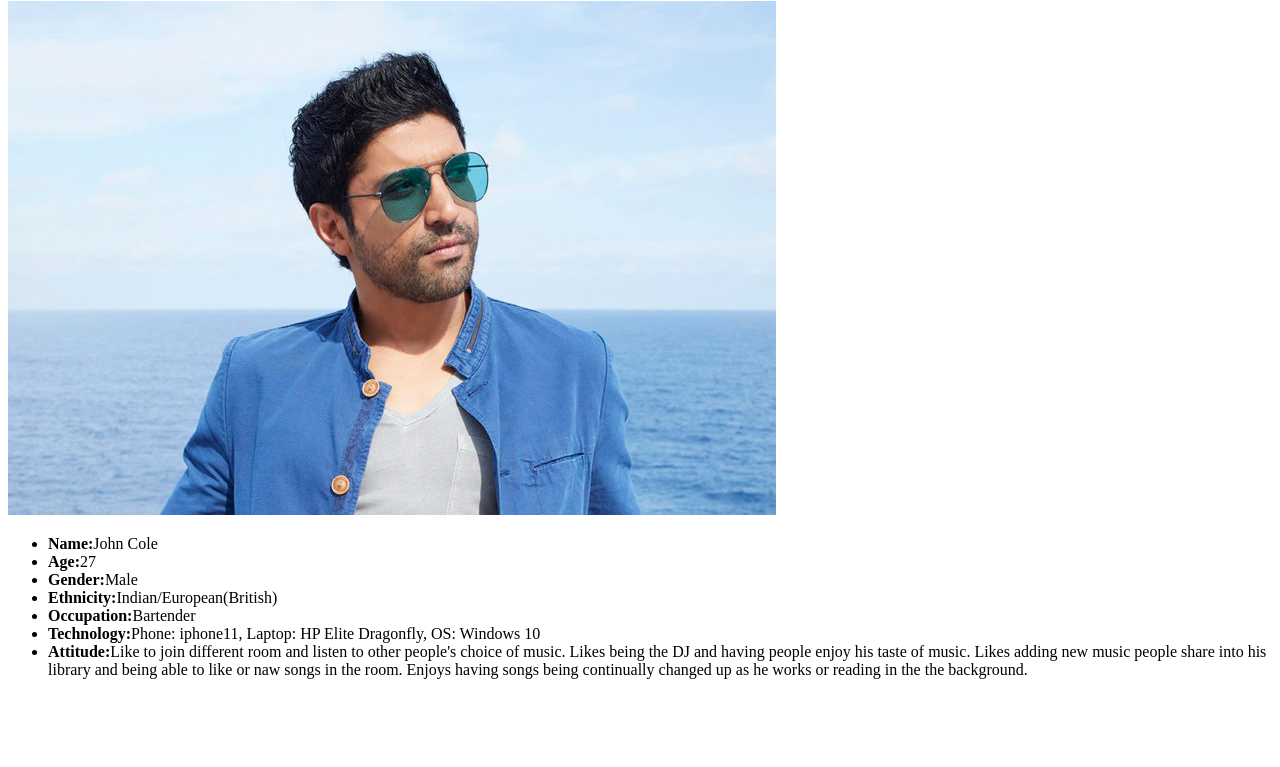
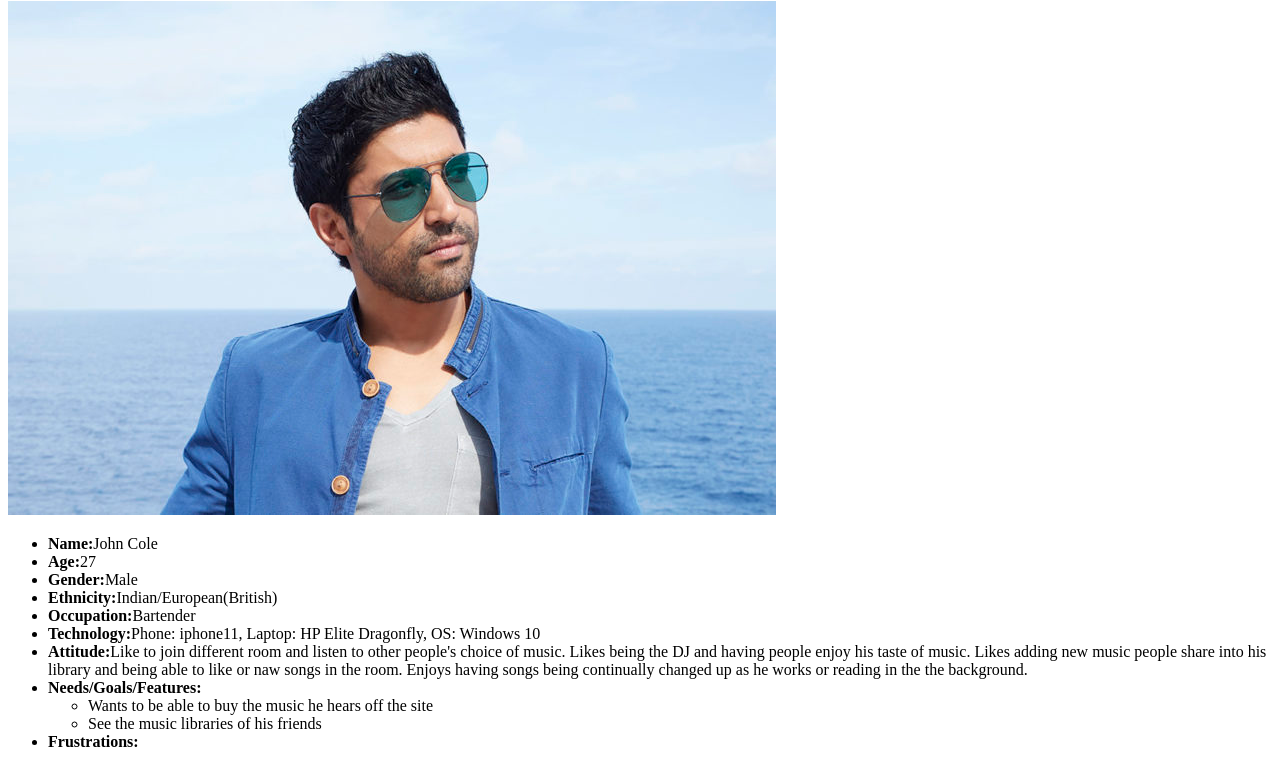
Before and after one commit to jeffreyornm/data-design, a plain HTML site: page epic/persona.html in a window 1280 px wide. Shown: the part 79-846 px from the top of the page. Before the commit the page ends 800 px from the top, so only its background shows below. Drawn offline with Linux system fonts and the light colour scheme.

Commit message:
Added <li> needs/goals/features and some finer details. Started on frustrations.

```diff
--- a/epic/persona.html
+++ b/epic/persona.html
@@ -19,6 +19,15 @@
     being the DJ and having people enjoy his taste of music. Likes adding new music people share into his library
     and being able to like or naw songs in the room. Enjoys having songs being continually changed up as he works
     or reading in the the background.</li>
+    <li><strong>Needs/Goals/Features:</strong></li>
+    <ul>
+        <li>Wants to be able to buy the music he hears off the site</li>
+        <li>See the music libraries of his friends </li>
+    </ul>
+    <li><strong>Frustrations:</strong></li>
+    <ul>
+
+    </ul>
 
 
 
```
